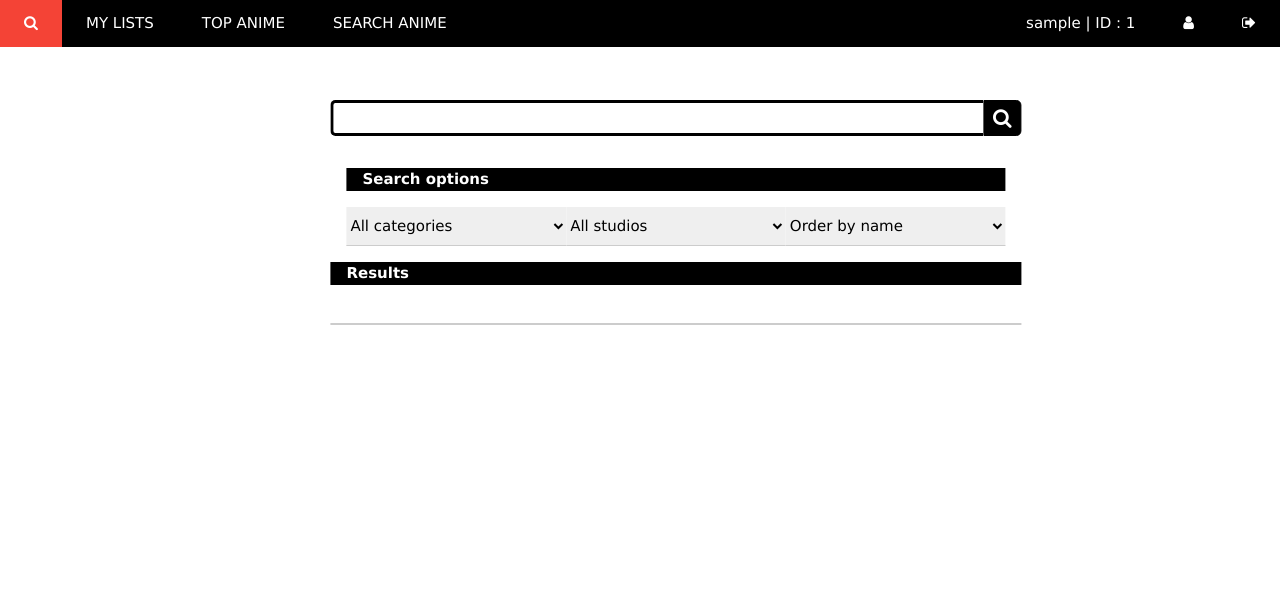
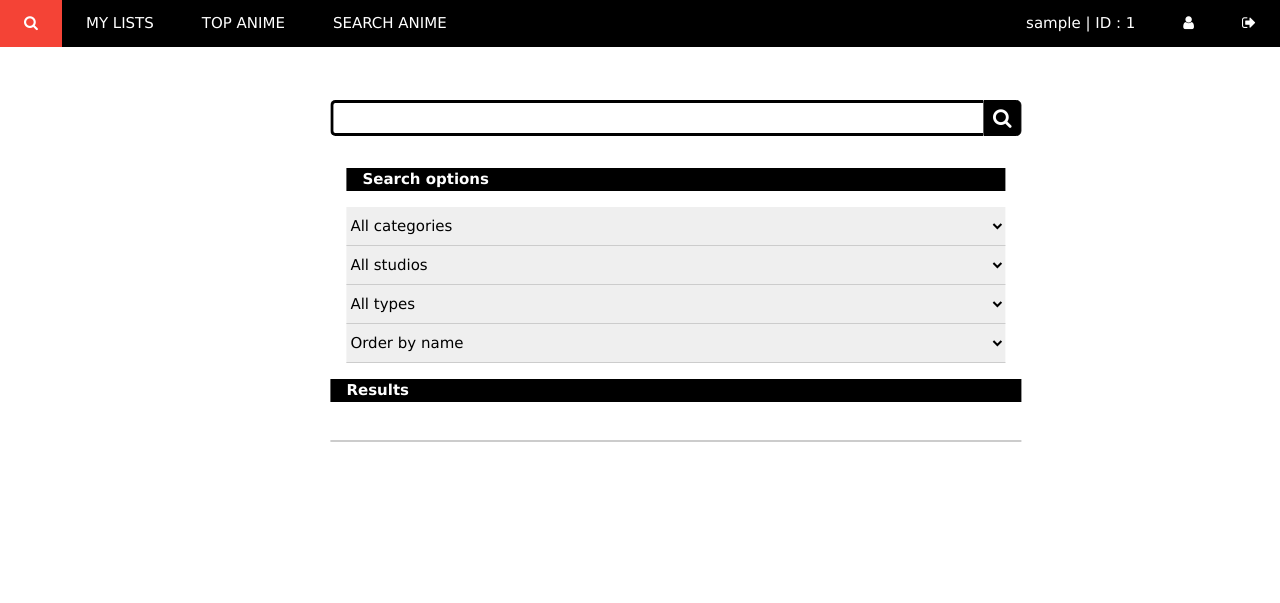
Before and after one commit to Ga-3tan/bdr-project, a PHP site: page /web/php/frontend/search.php in a window 1280 px wide. Shown: the top 603 px of the page. Run offline with PHP 8.4, Linux system fonts and the light colour scheme; the visitor is signed in with stand-in values (Sample User, id 1); data comes from the database, SQL or seed files in the repository.

Commit message:
Added search by category and fixes to the search page

```diff
--- a/web/php/frontend/search.php
+++ b/web/php/frontend/search.php
@@ -14,7 +14,11 @@ $studioData   = $db->getAllStudios();
 <div class="search-page">
     <div class="search-wrap">
         <div class="search">
-            <input type="text" class="searchTerm" placeholder="What are you looking for?" name="name">
+            <?php
+            $selected = '';
+            if (isset($_GET['name'])) $selected = $_GET['name'];
+            ?>
+            <input type="text" class="searchTerm" placeholder="What are you looking for?" value="<?php echo $selected; ?>" name="name">
             <button type="submit" class="searchButton" value="Search" name="send">
                 <i class="fa fa-search"></i>
             </button>
@@ -22,25 +26,38 @@ $studioData   = $db->getAllStudios();
 
         <div class="w3-container w3-margin-top">
             <div class="w3-panel w3-black"><b>Search options</b></div>
-            <select class="w3-select w3-third" name="cat">
-                <option value="0" selected>All categories</option>
+            <select class="w3-select" name="cat">
+                <option value="" selected>All categories</option>
                 <?php
-                foreach ($categoryData as $c)
-                    echo '<option value="' . $c['tag'] . '">' . $c['tag'] . '</option>';
+                foreach ($categoryData as $c) {
+                    $selected = '';
+                    if (isset($_GET['cat']) && $_GET['cat'] == $c['tag']) $selected = 'selected';
+                    echo '<option ' . $selected . ' value="' . $c['tag'] . '">' . $c['tag'] . '</option>';
+                }
+
                 ?>
             </select>
 
-            <select class="w3-select w3-third" name="stu">
+            <select class="w3-select" name="stu">
                 <option value="" selected>All studios</option>
                 <?php
-                foreach ($studioData as $s)
-                    echo '<option value="' . $s['nom'] . '">' . $s['nom'] . '</option>';
+                foreach ($studioData as $s) {
+                    $selected = '';
+                    if (isset($_GET['stu']) && $_GET['stu'] == $s['nom']) $selected = 'selected';
+                    echo '<option ' . $selected . ' value="' . $s['nom'] . '">' . $s['nom'] . '</option>';
+                }
                 ?>
             </select>
 
-            <select class="w3-select w3-third" name="ord">
-                <option value="titre" selected>Order by name</option>
-                <option value="score">Order by score</option>
+            <select class="w3-select" name="type">
+                <option value="all" <?php echo isset($_GET['type']) && $_GET['type'] == 'all' ? 'selected' : ''; ?>>All types</option>
+                <option value="serie" <?php echo isset($_GET['type']) && $_GET['type'] == 'serie' ? 'selected' : '';?>>Series only</option>
+                <option value="movie" <?php echo isset($_GET['type']) && $_GET['type'] == 'movie' ? 'selected' : '';?>>Movies only</option>
+            </select>
+
+            <select class="w3-select" name="ord">
+                <option value="titre" <?php echo isset($_GET['ord']) && $_GET['ord'] == 'titre' ? 'selected' : ''; ?>>Order by name</option>
+                <option value="score" <?php echo isset($_GET['ord']) && $_GET['ord'] == 'score' ? 'selected' : ''; ?>>Order by score</option>
             </select>
         </div>
         <div class="w3-panel w3-black"><b>Results</b></div>
@@ -54,7 +71,7 @@ $studioData   = $db->getAllStudios();
             <?php
             // Gets the search results
             if (isset($_GET['name'])) {
-                $results = $db->searchMedia($_GET['name'], $_GET['cat'], $_GET['stu'], $_GET['ord']);
+                $results = $db->searchMedia($_GET['name'], $_GET['cat'], $_GET['stu'], $_GET['ord'], $_GET['type']);
 
                 foreach ($results as $res) {
                     echo '<li class="w3-bar w3-animate-opacity" style="padding: 0;">
```
Also changed, not shown: lib/model/dbConnect.php (+26 -3 lines).
